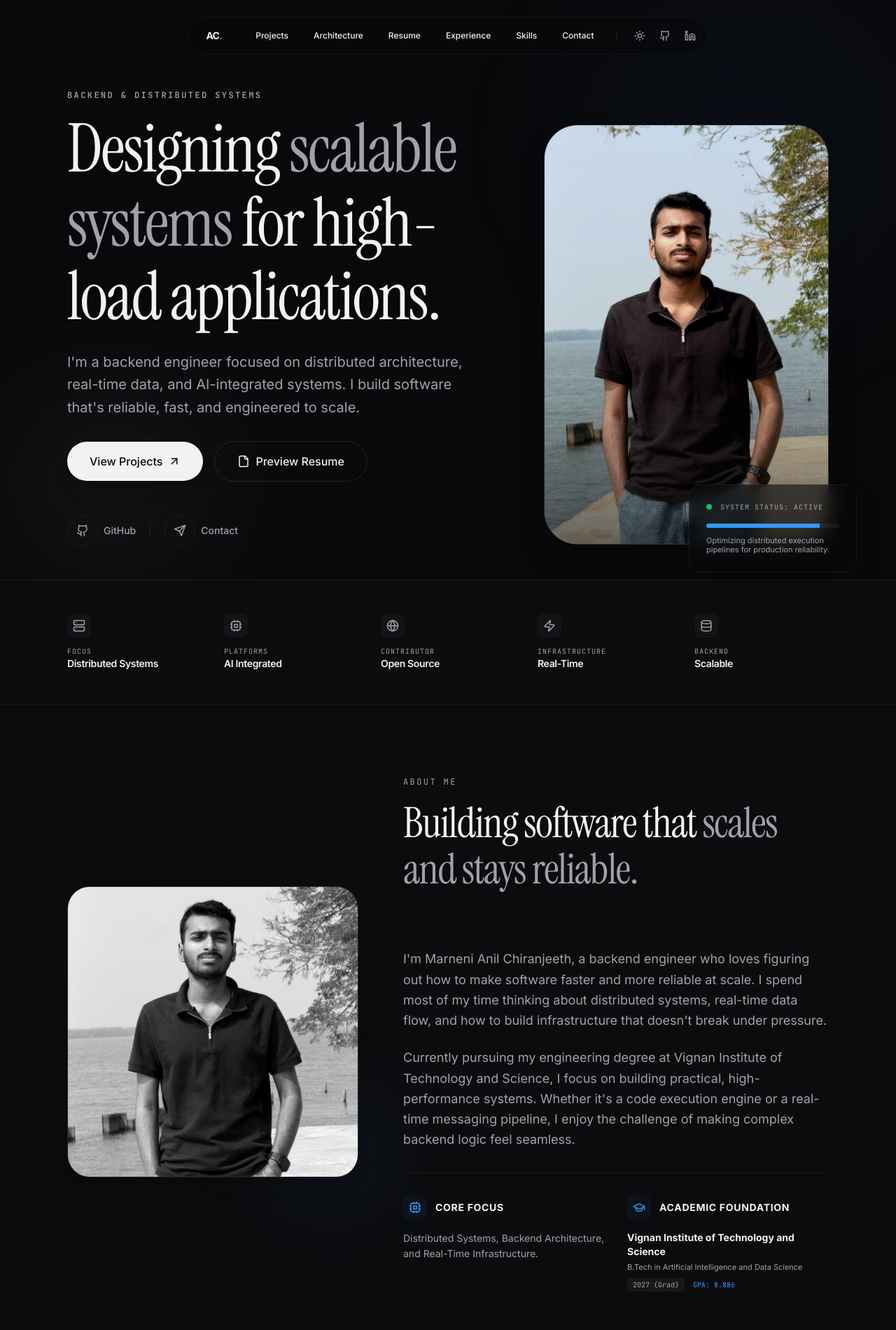
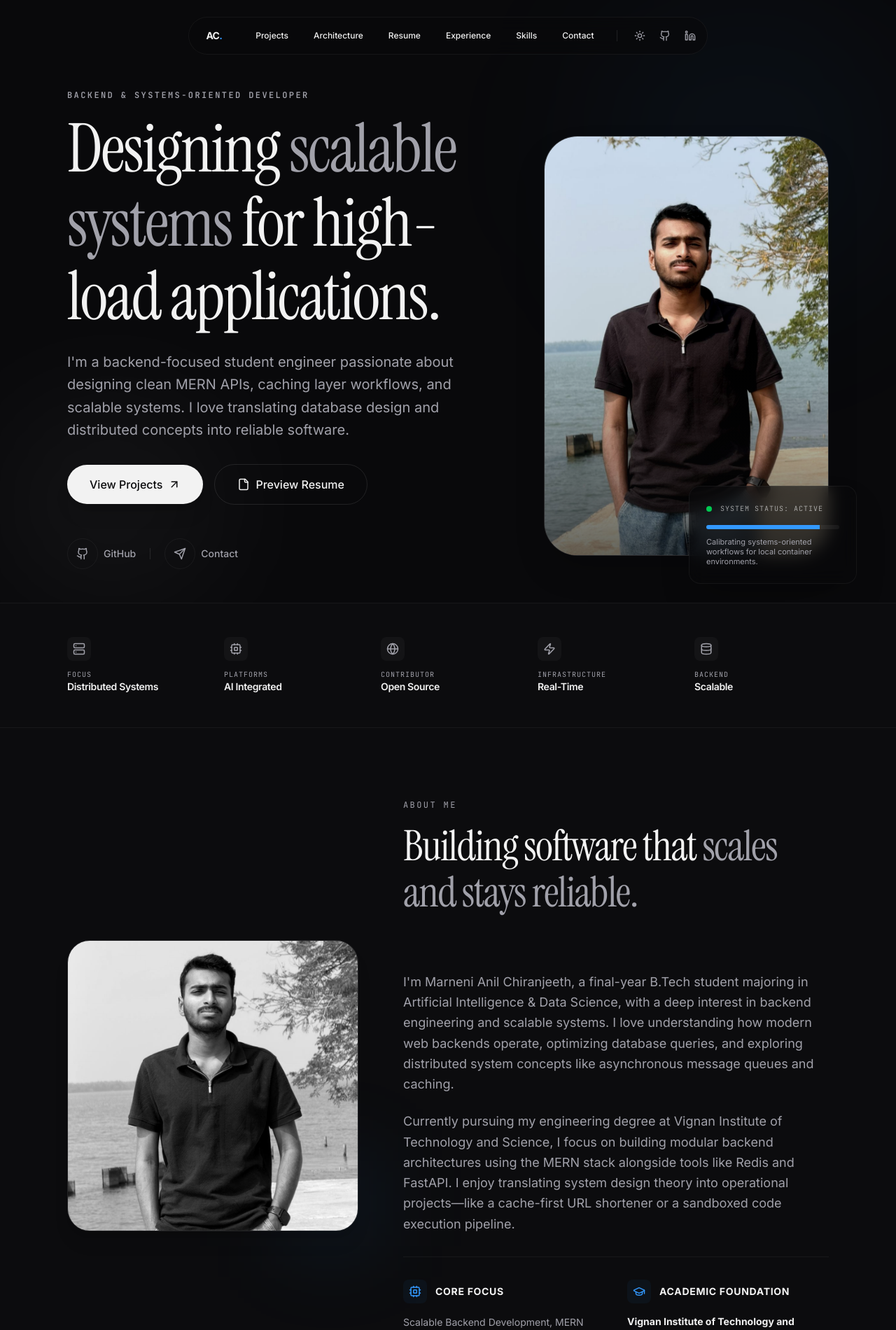
Before and after one commit to AnilMarneni/Anil-Portfolio, a Next.js app: page / in a window 1280 px wide. Shown: the top 1900 px of the page at 70% size. Built offline with nearby package versions, Linux system fonts and the light colour scheme.

Commit message:
content: refine hero and about sections for backend student positioning

```diff
--- a/src/components/sections/About.tsx
+++ b/src/components/sections/About.tsx
@@ -50,10 +50,10 @@ export function About() {
                 className="space-y-4 sm:space-y-6 text-base sm:text-lg text-muted-foreground leading-relaxed"
             >
                 <p>
-                    I&apos;m {portfolioData.name}, a backend engineer who loves figuring out how to make software faster and more reliable at scale. I spend most of my time thinking about distributed systems, real-time data flow, and how to build infrastructure that doesn&apos;t break under pressure.
+                    I&apos;m {portfolioData.name}, a final-year B.Tech student majoring in Artificial Intelligence & Data Science, with a deep interest in backend engineering and scalable systems. I love understanding how modern web backends operate, optimizing database queries, and exploring distributed system concepts like asynchronous message queues and caching.
                 </p>
                 <p>
-                    Currently pursuing my engineering degree at {portfolioData.college}, I focus on building practical, high-performance systems. Whether it&apos;s a code execution engine or a real-time messaging pipeline, I enjoy the challenge of making complex backend logic feel seamless.
+                    Currently pursuing my engineering degree at {portfolioData.college}, I focus on building modular backend architectures using the MERN stack alongside tools like Redis and FastAPI. I enjoy translating system design theory into operational projects—like a cache-first URL shortener or a sandboxed code execution pipeline.
                 </p>
             </motion.div>
 
@@ -67,7 +67,7 @@ export function About() {
                         <span className="text-xs sm:text-sm uppercase tracking-wider">Core Focus</span>
                     </div>
                     <p className="text-sm text-muted-foreground leading-relaxed">
-                        Distributed Systems, Backend Architecture, and Real-Time Infrastructure.
+                        Scalable Backend Development, MERN Stack Architectures, and systems-oriented workflows.
                     </p>
                 </div>
 
--- a/src/constants/index.ts
+++ b/src/constants/index.ts
@@ -20,16 +20,16 @@ export const ANIMATION_VARIANTS: Record<string, HTMLMotionProps<"div">> = {
 
 export const UI_STRINGS = {
   hero: {
-    role: "Backend & Distributed Systems",
+    role: "Backend & Systems-Oriented Developer",
     overrideRole: "SYSTEM_OVERRIDE_ACTIVE",
-    title: "Designing scalable systems for high-load applications.",
-    overrideTitle: "Building high-performance distributed architecture that scales.",
-    description: "I'm a backend engineer focused on distributed architecture, real-time data, and AI-integrated systems. I build software that's reliable, fast, and engineered to scale.",
+    title: "Designing scalable backends and systems-oriented architectures.",
+    overrideTitle: "Building modular, production-inspired backend systems that scale.",
+    description: "I'm a backend-focused student engineer passionate about designing clean MERN APIs, caching layer workflows, and scalable systems. I love translating database design and distributed concepts into reliable software.",
   },
   system: {
     statusActive: "System Status: Active",
     statusOverride: "CORE_STATUS: OVERRIDE",
-    descriptionActive: "Optimizing distributed execution pipelines for production reliability.",
-    descriptionOverride: "Executing high-throughput data streams across virtualized environments.",
+    descriptionActive: "Calibrating systems-oriented workflows for local container environments.",
+    descriptionOverride: "Executing asynchronous task events across containerized worker nodes.",
   }
 };
```
